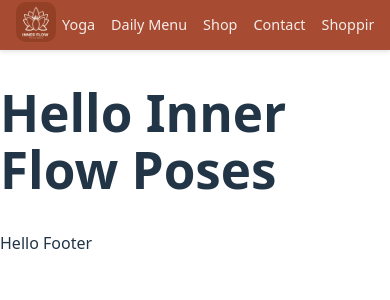
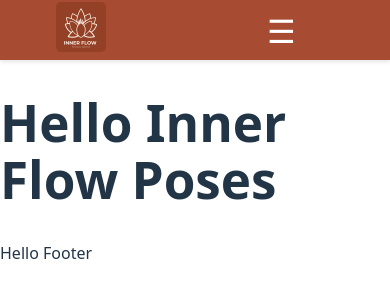
Before and after one commit to IsabelTizon/inner-flow, a React (Vite) app: page /poses in a window 390 px wide. Shown: the top 300 px of the page. Built offline with nearby package versions, Linux system fonts and the light colour scheme.

Commit message:
burger button created

```diff
--- a/src/components/Navbar/Navbar.jsx
+++ b/src/components/Navbar/Navbar.jsx
@@ -1,11 +1,15 @@
 import { Link } from "react-router-dom";
 import styles from "./Navbar.module.css";
 import logo from "../../assets/logo.png";
+import { useState } from "react";
 
 export default function Navbar() {
+	const [menuOpen, setMenuOpen] = useState(false);
+
 	return (
 		<nav className={styles.navbar}>
 			<div>
+				{/* Logo */}
 				<Link to="/">
 					<img
 						className={styles.logo}
@@ -14,7 +18,19 @@ export default function Navbar() {
 					/>
 				</Link>
 			</div>
-			<ul className={styles.navItems}>
+			{/* Burger */}
+			<button
+				className={styles.burger}
+				onClick={() => setMenuOpen((curr) => !curr)}
+			>
+				☰
+			</button>
+			{/* Menu */}
+			<ul
+				className={`${styles.navItems} ${
+					menuOpen ? styles.showMenu : ""
+				}`}
+			>
 				<li className={styles.navItem}>
 					<Link className={styles.navLink} to="/">
 						Yoga
--- a/src/components/Navbar/Navbar.module.css
+++ b/src/components/Navbar/Navbar.module.css
@@ -4,13 +4,14 @@
 	align-items: center;
 	justify-content: space-between;
 	background: rgba(163, 66, 39, 0.95);
-	padding: 0.75rem 1rem;
-	height: 50px;
+	padding: 1rem 3.5rem;
+	height: 60px;
 	box-shadow: 0 2px 4px rgba(0, 0, 0, 0.1);
 }
 
 .navItems {
 	display: flex;
+	flex-direction: row;
 	gap: 1rem;
 	list-style: none;
 	margin: 0;
@@ -29,7 +30,7 @@
 .navLink {
 	text-decoration: none;
 	color: #fff;
-	font-size: 0.9rem;
+	font-size: 1rem;
 	font-weight: 500;
 	transition: all 0.2s ease;
 	opacity: 0.9;
@@ -41,7 +42,45 @@
 	opacity: 1;
 }
 .logo {
-	width: 40px;
-	height: 40px;
-	border-radius: 10px;
+	width: 50px;
+	height: 50px;
+	border-radius: 5px;
 }
+.burger {
+	display: none;
+	background: none;
+	border: none;
+	font-size: 2rem;
+	color: #fff;
+	cursor: pointer;
+	margin-left: 1rem;
+}
+.showMenu {
+	display: flex !important;
+	position: absolute;
+	top: 60px;
+	right: 0;
+
+	flex-direction: column;
+	padding: 0.5rem;
+}
+@media (max-width: 768px) {
+	.navItems {
+		display: none;
+		position: absolute;
+		top: 50px;
+		right: 0;
+		background: rgba(163, 66, 39, 0.98);
+		flex-direction: column;
+		width: 100vw;
+		padding: 1rem 0;
+		box-shadow: 0 2px 8px rgba(0, 0, 0, 0.15);
+		z-index: 100;
+	}
+	.showMenu {
+		display: flex;
+	}
+	.burger {
+		display: block;
+	}
+}
```
